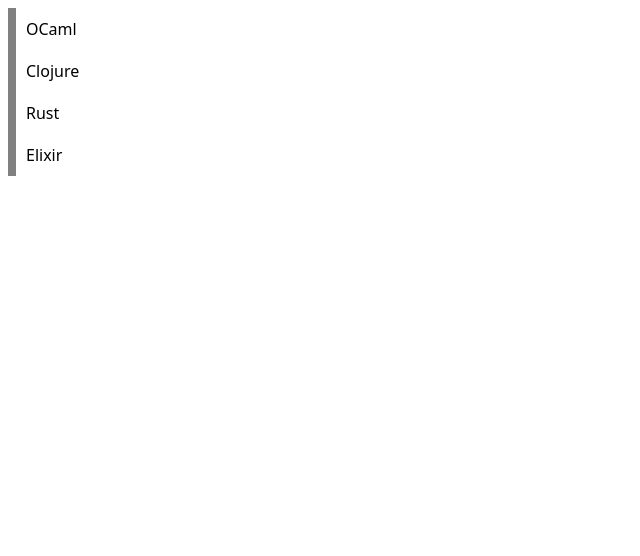
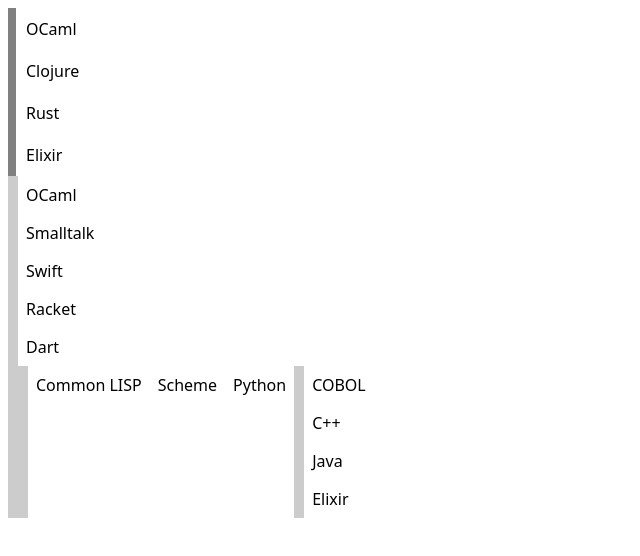
Before and after one commit to photz/list, a plain HTML site: page index.html in a window 1280 px wide. Shown: the whole page, without its empty margins (0-640 px from the left). Drawn offline with Linux system fonts and the light colour scheme.

Commit message:
Add a Tree class

```diff
--- a/main.css
+++ b/main.css
@@ -31,3 +31,29 @@ body {
 .list__placeholder:hover {
   background: #ddd;
 }
+
+.tree {
+
+}
+.tree__leaf {
+  padding: 0.5rem;
+}
+.tree__branch {
+  display: flex;
+  flex-direction: row;
+  align-content: stretch;
+  align-items: stretch;
+}
+.tree__branch--row > .tree__content {
+  flex-direction: row;
+}
+.tree__branch--column > .tree__content {
+  flex-direction: column;
+}
+.tree__content {
+  display: flex;
+}
+.tree__handle {
+  width: 10px;
+  background: #ccc;
+}
--- a/main.js
+++ b/main.js
@@ -1,4 +1,87 @@
 let my = {}
+
+my.Tree = function (tree) {
+  this.element_ = document.createElement('div')
+  this.element_.classList.add('tree')
+  let rendered = this.renderTree_(tree)
+  this.element_.appendChild(rendered)
+}
+my.Tree.prototype.getElement = function () {
+  return this.element_
+}
+my.Tree.prototype.renderTree_ = function(tree) {
+  const rootEl = this.createBranch_(tree.direction)
+
+  let current = null
+
+  const stack = new Array()
+
+  stack.push({
+    element: rootEl,
+    children: tree.children
+  })
+
+  while (0 < stack.length) {
+    current = stack.pop()
+
+    current.children.forEach((child) => {
+
+      let childEl = null
+
+      if (child.type === my.NodeType.BRANCH) {
+        childEl = this.createBranch_(child.direction)
+        stack.push({element: childEl, children: child.children})
+      }
+      else if (child.type === my.NodeType.LEAF) {
+        childEl = this.createLeaf_(child.content)
+      }
+      else {
+        throw new TypeError('unknown node type')
+      }
+
+      current
+        .element
+        .querySelector('.tree__content')
+        .appendChild(childEl)
+    })
+
+  }
+  return rootEl
+}
+my.Tree.prototype.createLeaf_ = function (content) {
+  let el = document.createElement('div')
+  el.classList.add('tree__leaf')
+  el.innerHTML = content
+  return el
+}
+my.Tree.prototype.createBranch_ = function (direction) {
+  let el = document.createElement('div')
+  el.classList.add('tree__branch')
+  let dirMod = ''
+  if (direction === my.Direction.ROW) {
+    dirMod = 'tree__branch--row'
+  }
+  else if (direction === my.Direction.COLUMN) {
+    dirMod = 'tree__branch--column'
+  }
+  else {
+    throw new Error('unknown value for direction')
+  }
+  el.classList.add(dirMod)
+  let handleEl = document.createElement('div')
+  handleEl.classList.add('tree__handle')
+  el.appendChild(handleEl)
+  let contentEl = document.createElement('div')
+  contentEl.classList.add('tree__content')
+  el.appendChild(contentEl)
+  return el
+}
+my.Tree.prototype.renderNode_ = function () {
+
+}
+my.Tree.prototype.renderLeaf_ = function () {
+
+}
 
 /**
  * @constructor
@@ -97,6 +180,16 @@ my.List.prototype.handleMouseDownOnPlaceholder_ = function (ev) {
   this.dragged_ = null
 }
 
+my.NodeType = {
+  BRANCH: 'node',
+  LEAF: 'leaf'
+}
+
+my.Direction = {
+  ROW: 'row',
+  COLUMN: 'column'
+}
+
 window.addEventListener('load', () => {
   let container = document.querySelector('.container')
   let items = [
@@ -107,4 +200,72 @@ window.addEventListener('load', () => {
   ]
   let list = new my.List(items)
   container.appendChild(list.getElement())
+  const treeData = {
+    type: my.NodeType.BRANCH,
+    direction: my.Direction.COLUMN,
+    children: [
+      {
+        type: my.NodeType.LEAF,
+        content: 'OCaml'
+      },
+      {
+        type: my.NodeType.LEAF,
+        content: 'Smalltalk'
+      },
+      {
+        type: my.NodeType.LEAF,
+        content: 'Swift'
+      },
+      {
+        type: my.NodeType.LEAF,
+        content: 'Racket'
+      },
+      {
+        type: my.NodeType.LEAF,
+        content: 'Dart'
+      },
+      {
+        type: my.NodeType.BRANCH,
+        direction: my.Direction.ROW,
+        children: [
+          {
+            type: my.NodeType.LEAF,
+            content: 'Common LISP'
+          },
+          {
+            type: my.NodeType.LEAF,
+            content: 'Scheme'
+          },
+          {
+            type: my.NodeType.LEAF,
+            content: 'Python'
+          },
+          {
+            type: my.NodeType.BRANCH,
+            direction: my.Direction.COLUMN,
+            children: [
+              {
+                type: my.NodeType.LEAF,
+                content: 'COBOL'
+              },
+              {
+                type: my.NodeType.LEAF,
+                content: 'C++'
+              },
+              {
+                type: my.NodeType.LEAF,
+                content: 'Java'
+              },
+              {
+                type: my.NodeType.LEAF,
+                content: 'Elixir'
+              }
+            ]
+          }
+        ]
+      }
+    ]
+  }
+  let tree = new my.Tree(treeData)
+  container.appendChild(tree.getElement())
 })
```
